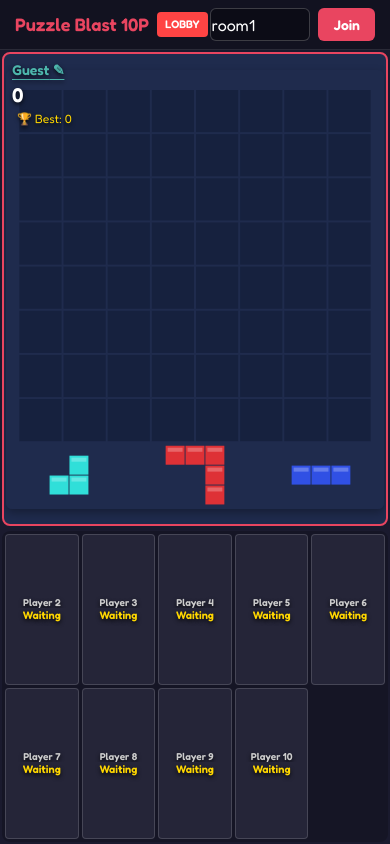
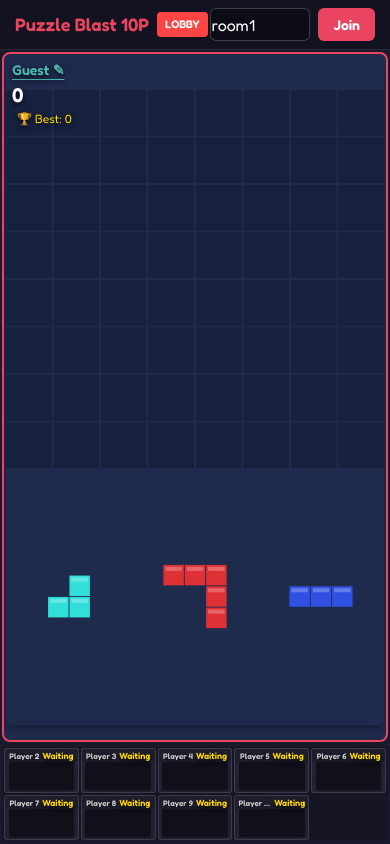
Before and after one commit to blucky0/block_blast_2nd, a plain HTML site: page index.html in a window 390 px wide. Drawn offline with nearby package versions, Linux system fonts and the light colour scheme; no server answers.

Commit message:
Update index.html

```diff
--- a/index.html
+++ b/index.html
@@ -3,7 +3,7 @@
 <head>
     <meta charset="UTF-8">
     <meta name="viewport" content="width=device-width, initial-scale=1.0, maximum-scale=1.0, user-scalable=no">
-    <title>Puzzle Blast Online (Mobile Fix Final)</title>
+    <title>Puzzle Blast Online (Mobile Final)</title>
     <script src="https://cdn.tailwindcss.com"></script>
 
     <!-- Firebase SDK (Compat Version) -->
@@ -55,7 +55,6 @@
                 "me op7 op8 op9";
         }
 
-        /* PC용 Grid Area 할당 */
         #slot-me { grid-area: me; }
         #slot-op1 { grid-area: op1; }
         #slot-op2 { grid-area: op2; }
@@ -67,7 +66,7 @@
         #slot-op8 { grid-area: op8; }
         #slot-op9 { grid-area: op9; }
 
-        /* [모바일 최적화: 절대 겹침 방지 레이아웃] */
+        /* [모바일 최적화: 높이 재조정] */
         @media (max-width: 768px) {
             #game-grid {
                 display: flex;
@@ -75,12 +74,12 @@
                 height: calc(100dvh - 50px);
                 overflow: hidden;
                 padding: 2px;
-                gap: 5px;
+                gap: 4px;
             }
 
-            /* 내 슬롯: 사용자가 만족한 비율 유지 (60%) */
+            /* 내 슬롯: 하단 영역이 줄어든 만큼 다시 넓어짐 */
             #slot-me {
-                flex: 0 0 60%;
+                flex: 1; /* 남은 공간 모두 차지 */
                 width: 100%;
                 min-height: 0;
                 margin-bottom: 0;
@@ -89,68 +88,77 @@
                 justify-content: center;
             }
 
-            /* 상대방 슬롯 컨테이너: 5열 2행 (겹침 해결 핵심) */
+            /* 상대방 슬롯 컨테이너: 높이 96px (기존 대비 약 2/3) */
             .opponents-container {
-                flex: 1; /* 남은 공간 채움 */
+                flex: 0 0 96px;
                 display: grid;
-                grid-template-columns: repeat(5, 1fr); /* 가로 5칸 */
-                grid-template-rows: repeat(2, 1fr);    /* 세로 2줄 */
-                gap: 3px;
+                grid-template-columns: repeat(5, 1fr);
+                grid-template-rows: repeat(2, 1fr);
+                gap: 2px;
                 width: 100%;
-                padding: 3px;
+                padding: 2px;
                 background: rgba(0,0,0,0.2);
-                border-radius: 8px;
-                overflow: hidden;
+                border-radius: 6px;
             }
 
-            /* [중요] 모바일에서는 PC용 위치 강제 할당을 해제하여 순서대로 배치 */
+            /* 모바일에서 위치 강제 할당 해제 */
             #slot-op1, #slot-op2, #slot-op3, #slot-op4, #slot-op5,
             #slot-op6, #slot-op7, #slot-op8, #slot-op9 {
                 grid-area: auto !important;
             }
 
-            /* 상대방 명함 스타일 */
+            /* 상대방 명함 스타일 (미니 뷰 포함) */
             .player-slot:not(.me) {
                 height: 100%;
                 background: #252538;
-                border: 1px solid rgba(255,255,255,0.15);
-                border-radius: 4px;
+                border: 1px solid rgba(255,255,255,0.1);
+                border-radius: 3px;
                 display: flex;
                 flex-direction: column;
-                justify-content: center;
+                justify-content: flex-start; /* 위에서부터 정렬 */
                 align-items: center;
                 min-height: 0;
                 overflow: hidden;
             }
 
-            .player-slot:not(.me) canvas { display: none !important; }
+            /* 모바일에서도 캔버스 표시! (작게) */
+            .player-slot:not(.me) canvas {
+                display: block !important;
+                width: 90%;
+                flex: 1; /* 남은 공간 채우기 */
+                margin-bottom: 2px;
+                background: #10101a; /* 캔버스 배경 어둡게 */
+                border-radius: 2px;
+            }
 
             .player-slot:not(.me) .slot-info {
                 position: static;
-                width: 100%; height: 100%;
+                width: 100%;
+                height: auto;
                 display: flex;
-                flex-direction: column;
+                flex-direction: row; /* 이름/점수 가로 배치 시도 */
                 justify-content: center;
                 align-items: center;
-                text-align: center;
-                padding: 1px;
+                gap: 3px;
+                padding: 2px 0;
+                background: rgba(0,0,0,0.2);
             }
 
             .player-slot:not(.me) .player-name {
-                font-size: 10px;
-                margin-bottom: 1px;
+                font-size: 8px;
                 color: #ccc;
                 white-space: nowrap;
                 overflow: hidden;
                 text-overflow: ellipsis;
-                width: 100%;
-                line-height: 1.2;
+                max-width: 45%;
+                line-height: 1;
+                margin: 0;
             }
             .player-slot:not(.me) .player-score {
-                font-size: 11px;
+                font-size: 9px;
                 color: #ffd700;
                 font-weight: 800;
-                line-height: 1.2;
+                line-height: 1;
             }
         }
 
@@ -1247,7 +1255,7 @@
                     }
                 }
 
-                if (!isMobile) {
+                // 모바일에서도 그리도록 변경 (isMobile 체크 제거)
                 const tempW = cvs.width, tempH = cvs.height;
                 const maxBoardSize = Math.min(tempW, tempH * 0.9);
                 const opCellSize = (maxBoardSize - (CELL_GAP * (GRID_SIZE - 1))) / GRID_SIZE;
@@ -1265,7 +1273,6 @@
                         }
                     }
                 }
-                }
             } catch (e) {
                 console.error("JSON Parse error:", e);
             }
```
Lines whose indentation alone changed are shown as unchanged.
